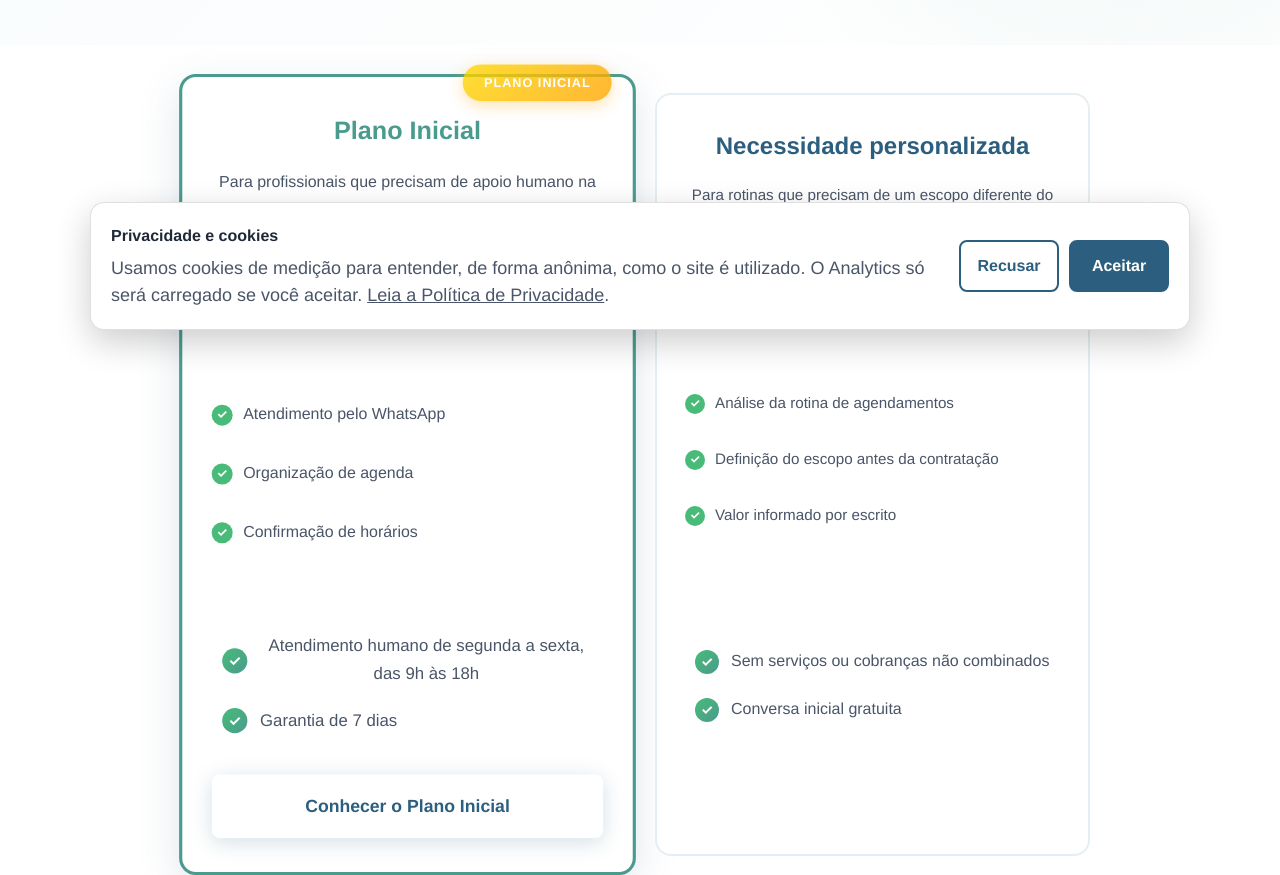
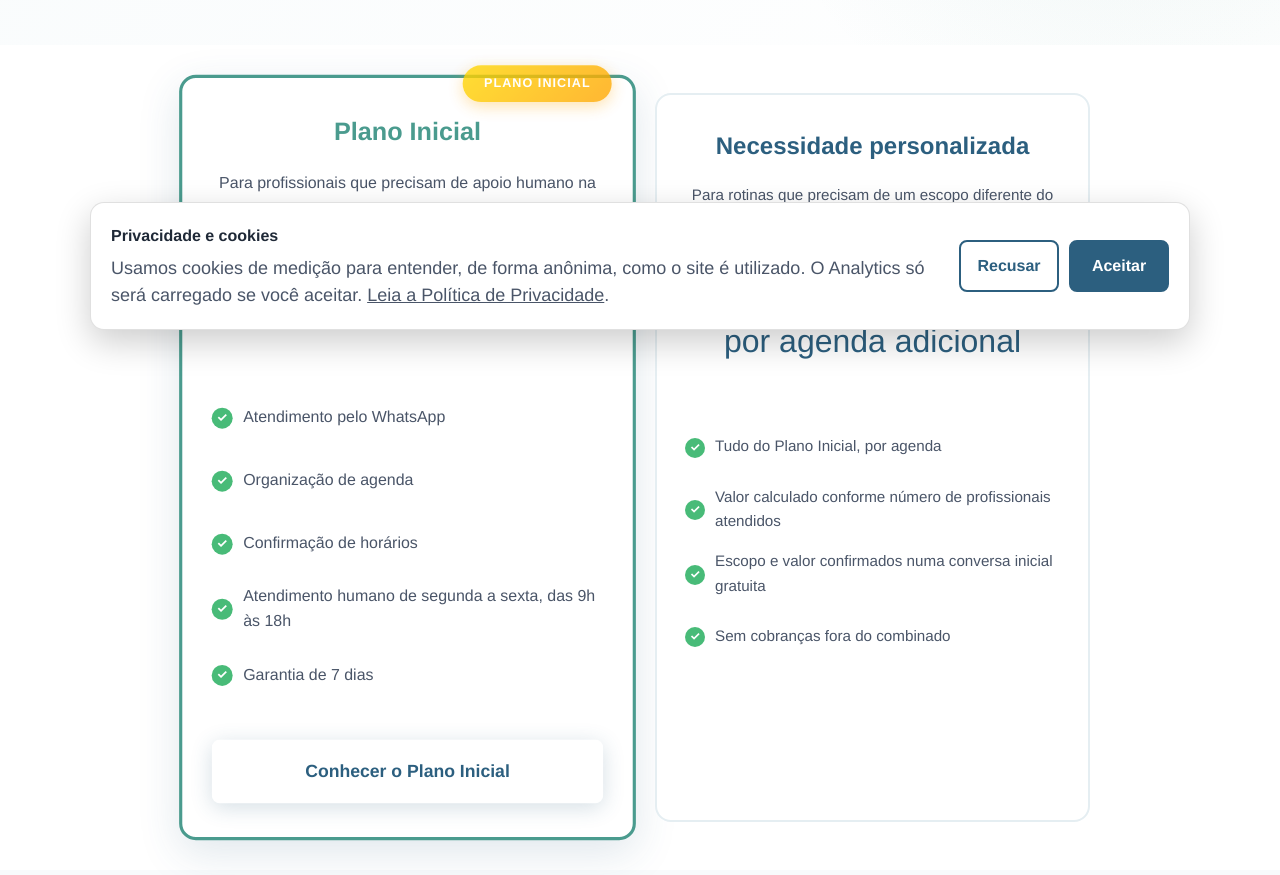
Before and after one commit to elyaassistente/elya-site, a plain HTML site: page planos.html in a window 1280 px wide. Shown: the part 402-1277 px from the top of the page. Drawn offline with Linux system fonts and the light colour scheme.

Commit message:
Alinha cards e atualiza agenda adicional

```diff
--- a/css/style.css
+++ b/css/style.css
@@ -866,6 +866,62 @@ section {
   font-weight: bold;
   font-size: 0.75rem;
   margin-top: 2px;
+}
+
+/* Alinhamento dos cards da página de planos */
+.plans-grid {
+  display: grid;
+  grid-template-columns: repeat(auto-fit, minmax(320px, 1fr));
+  align-items: stretch;
+  gap: 30px;
+  max-width: 900px;
+  margin: 0 auto;
+}
+
+.plans-grid .plan-card {
+  display: flex;
+  flex-direction: column;
+  height: 100%;
+}
+
+.plans-grid .plan-card-header {
+  display: flex;
+  flex-direction: column;
+  min-height: 190px;
+}
+
+.plans-grid .plan-price-personalized {
+  font-size: 2rem;
+  line-height: 1.2;
+}
+
+.plans-grid .plan-features {
+  display: flex;
+  flex-direction: column;
+  gap: var(--spacing-sm);
+  flex-grow: 0;
+  margin: var(--spacing-lg) 0;
+  padding: 0;
+}
+
+.plans-grid .plan-features li {
+  min-height: 2.75rem;
+  align-items: center;
+  margin-bottom: 0;
+}
+
+.plans-grid .plan-card > .btn {
+  margin-top: auto;
+}
+
+@media (max-width: 768px) {
+  .plans-grid {
+    grid-template-columns: 1fr;
+  }
+
+  .plans-grid .plan-card-header {
+    min-height: 0;
+  }
 }
 
 /* Tabela Comparativa de Planos */
--- a/planos.html
+++ b/planos.html
@@ -73,49 +73,46 @@
     <section class="bg-white">
       <div class="container">
 
-        <div style="display: grid; grid-template-columns: repeat(auto-fit, minmax(320px, 1fr)); gap: 30px; max-width: 900px; margin: 0 auto;">
+        <div class="plans-grid">
 
           <!-- Plano Inicial -->
-          <div class="plan-card featured" style="display: flex; flex-direction: column;">
+          <div class="plan-card featured">
             <div class="selo-destaque">PLANO INICIAL</div>
+            <div class="plan-card-header">
               <div class="plan-name" style="color: var(--verde-oceano);">Plano Inicial</div>
               <p class="plan-description">Para profissionais que precisam de apoio humano na rotina de agendamentos</p>
               <div class="plan-price">
                 R$ 497<small>/mês</small>
               </div>
+            </div>
 
-            <ul class="plan-features" style="flex-grow: 1; display: flex; flex-direction: column;">
-              <li style="min-height: 2.5rem; display: flex; align-items: center;">Atendimento pelo WhatsApp</li>
-              <li style="min-height: 2.5rem; display: flex; align-items: center;">Organização de agenda</li>
-              <li style="min-height: 2.5rem; display: flex; align-items: center;">Confirmação de horários</li>
+            <ul class="plan-features">
+              <li>Atendimento pelo WhatsApp</li>
+              <li>Organização de agenda</li>
+              <li>Confirmação de horários</li>
+              <li>Atendimento humano de segunda a sexta, das 9h às 18h</li>
+              <li>Garantia de 7 dias</li>
             </ul>
 
-            <ul class="benefits-list" style="margin: 20px 0 20px 0; padding: 0 10px;">
-              <li style="min-height: 2rem; display: flex; align-items: center;">Atendimento humano de segunda a sexta, das 9h às 18h</li>
-              <li style="min-height: 2rem; display: flex; align-items: center;">Garantia de 7 dias</li>
-            </ul>
-
-            <a href="https://wa.me/5511913381160?text=Ol%C3%A1!%20Quero%20conhecer%20o%20Plano%20Inicial%20da%20ELYA%20de%20R%24%20497%20por%20m%C3%AAs." class="btn btn-primary btn-block" target="_blank" rel="noopener noreferrer" style="margin-top: auto;">Conhecer o Plano Inicial</a>
+            <a href="https://wa.me/5511913381160?text=Ol%C3%A1!%20Quero%20conhecer%20o%20Plano%20Inicial%20da%20ELYA%20de%20R%24%20497%20por%20m%C3%AAs." class="btn btn-primary btn-block" target="_blank" rel="noopener noreferrer">Conhecer o Plano Inicial</a>
           </div>
 
           <!-- Orçamento personalizado -->
-          <div class="plan-card" style="display: flex; flex-direction: column;">
+          <div class="plan-card">
+            <div class="plan-card-header">
               <div class="plan-name">Necessidade personalizada</div>
               <p class="plan-description">Para rotinas que precisam de um escopo diferente do Plano Inicial</p>
-            <div class="plan-price" style="font-size: 2.2rem;">Sob orçamento</div>
+              <div class="plan-price plan-price-personalized">A partir de R$ 300/mês por agenda adicional</div>
+            </div>
 
-            <ul class="plan-features" style="flex-grow: 1; display: flex; flex-direction: column;">
-              <li style="min-height: 2.5rem; display: flex; align-items: center;">Análise da rotina de agendamentos</li>
-              <li style="min-height: 2.5rem; display: flex; align-items: center;">Definição do escopo antes da contratação</li>
-              <li style="min-height: 2.5rem; display: flex; align-items: center;">Valor informado por escrito</li>
+            <ul class="plan-features">
+              <li>Tudo do Plano Inicial, por agenda</li>
+              <li>Valor calculado conforme número de profissionais atendidos</li>
+              <li>Escopo e valor confirmados numa conversa inicial gratuita</li>
+              <li>Sem cobranças fora do combinado</li>
             </ul>
 
-            <ul class="benefits-list" style="margin: 20px 0 20px 0; padding: 0 10px;">
-              <li style="min-height: 2rem; display: flex; align-items: center;">Sem serviços ou cobranças não combinados</li>
-              <li style="min-height: 2rem; display: flex; align-items: center;">Conversa inicial gratuita</li>
-            </ul>
-
-            <a href="https://wa.me/5511913381160?text=Ol%C3%A1!%20Gostaria%20de%20explicar%20minha%20rotina%20e%20solicitar%20um%20or%C3%A7amento%20personalizado%20da%20ELYA." class="btn btn-secondary btn-block" target="_blank" rel="noopener noreferrer" style="margin-top: auto;">Solicitar orçamento</a>
+            <a href="https://wa.me/5511913381160?text=Ol%C3%A1!%20Gostaria%20de%20explicar%20minha%20rotina%20e%20solicitar%20um%20or%C3%A7amento%20personalizado%20da%20ELYA." class="btn btn-secondary btn-block" target="_blank" rel="noopener noreferrer">Solicitar orçamento</a>
           </div>
 
         </div>
@@ -149,7 +146,7 @@
               <tr>
                 <td class="feature-name">Necessidade personalizada</td>
                 <td>Rotina que exige escopo diferente, definido antes da contratação</td>
-                <td>Sob orçamento</td>
+                <td>A partir de R$ 300/mês por agenda adicional</td>
               </tr>
             </tbody>
           </table>
```
Lines whose indentation alone changed are shown as unchanged.
